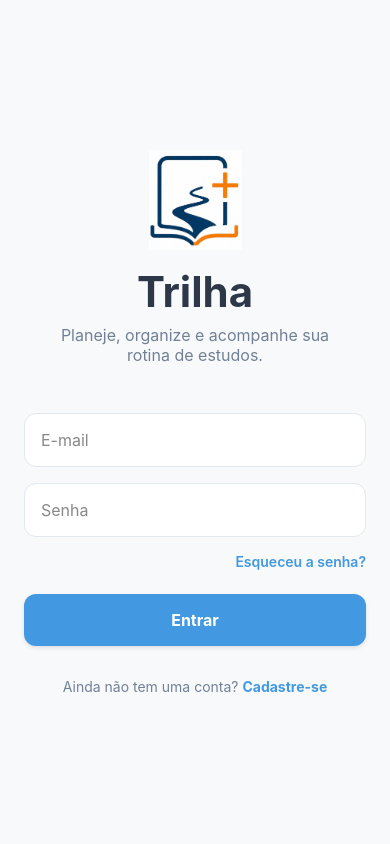
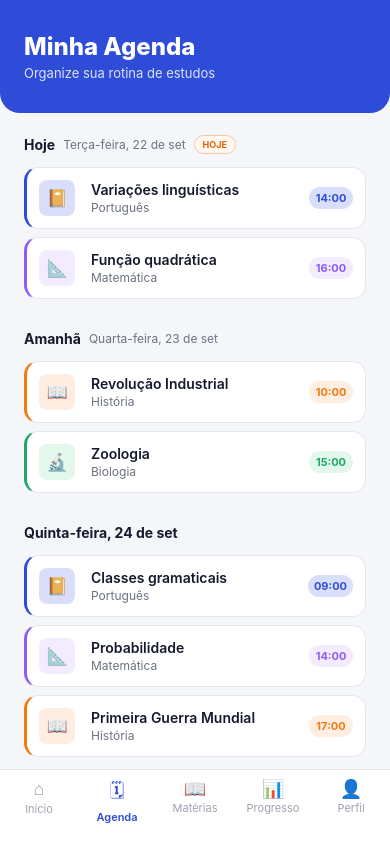
Before and after one commit to pedroalves-ads-uninassau/trilha-mais, a React Native app in the folder frontend/: screen /Agenda in a window 390 px wide. Built offline with nearby package versions, Linux system fonts and the light colour scheme.

Commit message:
tela de agenda

```diff
--- a/frontend/App.tsx
+++ b/frontend/App.tsx
@@ -5,6 +5,7 @@ import LoginScreen from '../frontend/src/pages/LoginScreen';
 import CadastroScreen from './src/pages/CadastroScreen';
 import RecuperacaoSenha from './src/pages/RecuperacaoSenha';
 import Home from './src/pages/Home';
+import Agenda from './src/pages/Agenda';
 import Materias from './src/pages/Materias';
 import Materia from './src/pages/Materia';
 import Assuntos from './src/pages/Assuntos';
@@ -22,6 +23,7 @@ export default function AppRoutes() {
         <Stack.Screen name="Cadastro" component={CadastroScreen} />
         <Stack.Screen name="RecuperacaoSenha" component={RecuperacaoSenha} />
         <Stack.Screen name="Home" component={Home} />
+        <Stack.Screen name="Agenda" component={Agenda} />
         <Stack.Screen name="Materias" component={Materias} />
         <Stack.Screen name="Materia" component={Materia} />
         <Stack.Screen name="Assuntos" component={Assuntos} />
--- /dev/null
+++ b/frontend/src/pages/Agenda.tsx
@@ -0,0 +1,253 @@
+import React from 'react';
+import {
+  SafeAreaView,
+  ScrollView,
+  StatusBar,
+  StyleSheet,
+  Text,
+  TouchableOpacity,
+  View,
+} from 'react-native';
+import { useNavigation } from '@react-navigation/native';
+
+import BarraNavegacao, { ChaveAba } from '../components/BarraNavegacao';
+import { mapaCoresMaterias, ChaveCorMateria } from '../theme/CoresMaterias';
+import { colors, radius, spacing, typography } from '../theme/tokens';
+
+interface Compromisso {
+  id: string;
+  titulo: string;
+  materia: string;
+  cor: ChaveCorMateria;
+  icone: string;
+  horario: string;
+}
+
+const gruposAgenda: { diasAdiante: number; compromissos: Compromisso[] }[] = [
+  {
+    diasAdiante: 0,
+    compromissos: [
+      { id: 'variacoes', titulo: 'Variações linguísticas', materia: 'Português', cor: 'portugues', icone: '📔', horario: '14:00' },
+      { id: 'funcao', titulo: 'Função quadrática', materia: 'Matemática', cor: 'matematica', icone: '📐', horario: '16:00' },
+    ],
+  },
+  {
+    diasAdiante: 1,
+    compromissos: [
+      { id: 'revolucao', titulo: 'Revolução Industrial', materia: 'História', cor: 'historia', icone: '📖', horario: '10:00' },
+      { id: 'zoologia', titulo: 'Zoologia', materia: 'Biologia', cor: 'biologia', icone: '🔬', horario: '15:00' },
+    ],
+  },
+  {
+    diasAdiante: 2,
+    compromissos: [
+      { id: 'classes', titulo: 'Classes gramaticais', materia: 'Português', cor: 'portugues', icone: '📔', horario: '09:00' },
+      { id: 'probabilidade', titulo: 'Probabilidade', materia: 'Matemática', cor: 'matematica', icone: '📐', horario: '14:00' },
+      { id: 'guerra', titulo: 'Primeira Guerra Mundial', materia: 'História', cor: 'historia', icone: '📖', horario: '17:00' },
+    ],
+  },
+];
+
+function formatarData(diasAdiante: number) {
+  const data = new Date();
+  data.setHours(12, 0, 0, 0);
+  data.setDate(data.getDate() + diasAdiante);
+
+  const diaSemana = new Intl.DateTimeFormat('pt-BR', { weekday: 'long' }).format(data);
+  const diaMes = new Intl.DateTimeFormat('pt-BR', { day: 'numeric', month: 'short' })
+    .format(data)
+    .replace('.', '');
+
+  return `${diaSemana.charAt(0).toUpperCase()}${diaSemana.slice(1)}, ${diaMes}`;
+}
+
+export default function Agenda() {
+  const navigation = useNavigation<any>();
+
+  const aoMudarAba = (novaAba: ChaveAba) => {
+    if (novaAba === 'inicio') navigation.navigate('Home');
+    if (novaAba === 'materias') navigation.navigate('Materias');
+    if (novaAba === 'progresso') navigation.navigate('Progresso');
+    if (novaAba === 'perfil') navigation.navigate('Perfil');
+  };
+
+  return (
+    <SafeAreaView style={styles.areaSegura}>
+      <StatusBar barStyle="light-content" backgroundColor={colors.primary} />
+
+      <View style={styles.cabecalho}>
+        <Text style={styles.titulo}>Minha Agenda</Text>
+        <Text style={styles.subtitulo}>Organize sua rotina de estudos</Text>
+      </View>
+
+      <ScrollView
+        style={styles.scroll}
+        contentContainerStyle={styles.conteudoScroll}
+        showsVerticalScrollIndicator={false}
+      >
+        {gruposAgenda.map((grupo) => (
+          <View key={grupo.diasAdiante} style={styles.grupoDia}>
+            <View style={styles.cabecalhoDia}>
+              <Text style={styles.tituloDia}>
+                {grupo.diasAdiante === 0
+                  ? 'Hoje'
+                  : grupo.diasAdiante === 1
+                    ? 'Amanhã'
+                    : formatarData(grupo.diasAdiante)}
+              </Text>
+              {grupo.diasAdiante < 2 ? (
+                <Text style={styles.dataDia}>{formatarData(grupo.diasAdiante)}</Text>
+              ) : null}
+              {grupo.diasAdiante === 0 ? (
+                <View style={styles.seloHoje}>
+                  <Text style={styles.textoSeloHoje}>HOJE</Text>
+                </View>
+              ) : null}
+            </View>
+
+            {grupo.compromissos.map((compromisso) => {
+              const corMateria = mapaCoresMaterias[compromisso.cor];
+              return (
+                <TouchableOpacity
+                  key={compromisso.id}
+                  style={[styles.cardCompromisso, { borderLeftColor: corMateria.principal }]}
+                  activeOpacity={0.8}
+                >
+                  <View style={[styles.iconeMateria, { backgroundColor: corMateria.suave }]}>
+                    <Text style={styles.emojiMateria}>{compromisso.icone}</Text>
+                  </View>
+                  <View style={styles.infoCompromisso}>
+                    <Text style={styles.tituloCompromisso} numberOfLines={2}>
+                      {compromisso.titulo}
+                    </Text>
+                    <Text style={styles.nomeMateria}>{compromisso.materia}</Text>
+                  </View>
+                  <View style={[styles.seloHorario, { backgroundColor: corMateria.suave }]}>
+                    <Text style={[styles.textoHorario, { color: corMateria.principal }]}>
+                      {compromisso.horario}
+                    </Text>
+                  </View>
+                </TouchableOpacity>
+              );
+            })}
+          </View>
+        ))}
+      </ScrollView>
+
+      <BarraNavegacao ativa="agenda" aoMudar={aoMudarAba} />
+    </SafeAreaView>
+  );
+}
+
+const styles = StyleSheet.create({
+  areaSegura: {
+    flex: 1,
+    backgroundColor: colors.surface,
+  },
+  cabecalho: {
+    backgroundColor: colors.primary,
+    paddingHorizontal: spacing.lg,
+    paddingTop: spacing.xl,
+    paddingBottom: spacing.xl,
+    borderBottomLeftRadius: radius.lg,
+    borderBottomRightRadius: radius.lg,
+  },
+  titulo: {
+    color: colors.textOnPrimary,
+    fontSize: typography.h1.fontSize + 2,
+    fontWeight: '800',
+  },
+  subtitulo: {
+    color: 'rgba(255,255,255,0.84)',
+    fontSize: typography.caption.fontSize + 1,
+    marginTop: spacing.xs,
+  },
+  scroll: {
+    flex: 1,
+  },
+  conteudoScroll: {
+    paddingHorizontal: spacing.lg,
+    paddingTop: spacing.md,
+    paddingBottom: spacing.md,
+  },
+  grupoDia: {
+    marginBottom: spacing.md,
+  },
+  cabecalhoDia: {
+    minHeight: 30,
+    flexDirection: 'row',
+    alignItems: 'center',
+    marginBottom: spacing.sm,
+    gap: spacing.sm,
+  },
+  tituloDia: {
+    color: colors.textPrimary,
+    fontSize: typography.bodyBold.fontSize,
+    fontWeight: '700',
+  },
+  dataDia: {
+    color: colors.textSecondary,
+    fontSize: typography.caption.fontSize,
+  },
+  seloHoje: {
+    borderWidth: 1,
+    borderColor: '#F6C7A3',
+    backgroundColor: '#FFF7F0',
+    borderRadius: radius.pill,
+    paddingHorizontal: spacing.sm,
+    paddingVertical: 3,
+  },
+  textoSeloHoje: {
+    color: colors.accentDark,
+    fontSize: 9,
+    fontWeight: '700',
+  },
+  cardCompromisso: {
+    minHeight: 58,
+    flexDirection: 'row',
+    alignItems: 'center',
+    backgroundColor: colors.background,
+    borderRadius: radius.md,
+    borderWidth: 1,
+    borderColor: colors.border,
+    borderLeftWidth: 3,
+    padding: spacing.sm + spacing.xs,
+    marginBottom: spacing.sm,
+  },
+  iconeMateria: {
+    width: 36,
+    height: 36,
+    borderRadius: radius.sm,
+    alignItems: 'center',
+    justifyContent: 'center',
+    marginRight: spacing.md,
+  },
+  emojiMateria: {
+    fontSize: 17,
+  },
+  infoCompromisso: {
+    flex: 1,
+    paddingRight: spacing.xs,
+  },
+  tituloCompromisso: {
+    color: colors.textPrimary,
+    fontSize: typography.body.fontSize,
+    fontWeight: '600',
+  },
+  nomeMateria: {
+    color: colors.textSecondary,
+    fontSize: typography.caption.fontSize,
+    marginTop: 2,
+  },
+  seloHorario: {
+    minWidth: 44,
+    alignItems: 'center',
+    borderRadius: radius.pill,
+    paddingHorizontal: spacing.xs + 2,
+    paddingVertical: spacing.xs,
+  },
+  textoHorario: {
+    fontSize: typography.caption.fontSize - 1,
+    fontWeight: '700',
+  },
+});
--- a/frontend/src/pages/Home.tsx
+++ b/frontend/src/pages/Home.tsx
@@ -38,6 +38,9 @@ export default function Home() {
 
   // Função para a mudança na Barra de Navegação
   const aoMudarAba = (novaAba: ChaveAba) => {
+    if (novaAba === 'agenda') {
+      navigation.navigate('Agenda');
+    }
     if (novaAba === 'perfil') {
       navigation.navigate('Perfil');
     }
--- a/frontend/src/pages/Materias.tsx
+++ b/frontend/src/pages/Materias.tsx
@@ -38,6 +38,7 @@ export default function Materias() {
 
   const aoMudarAba = (novaAba: ChaveAba) => {
     if (novaAba === 'inicio') navigation.navigate('Home');
+    if (novaAba === 'agenda') navigation.navigate('Agenda');
     if (novaAba === 'progresso') navigation.navigate('Progresso');
     if (novaAba === 'perfil') navigation.navigate('Perfil');
   };
--- a/frontend/src/pages/Progresso.tsx
+++ b/frontend/src/pages/Progresso.tsx
@@ -23,6 +23,7 @@ export default function Progresso() {
 
   const aoMudarAba = (novaAba: ChaveAba) => {
     if (novaAba === 'inicio') navigation.navigate('Home');
+    if (novaAba === 'agenda') navigation.navigate('Agenda');
     if (novaAba === 'materias') navigation.navigate('Materias');
     if (novaAba === 'perfil') navigation.navigate('Perfil');
   };
```
